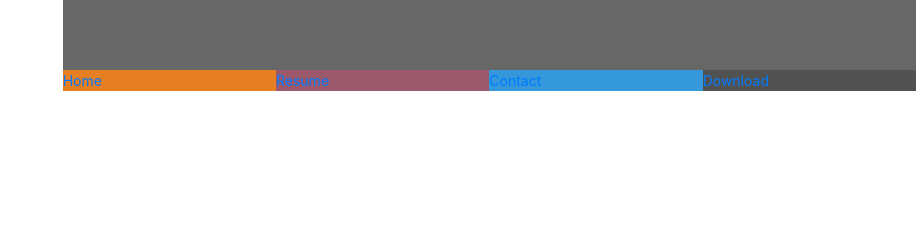
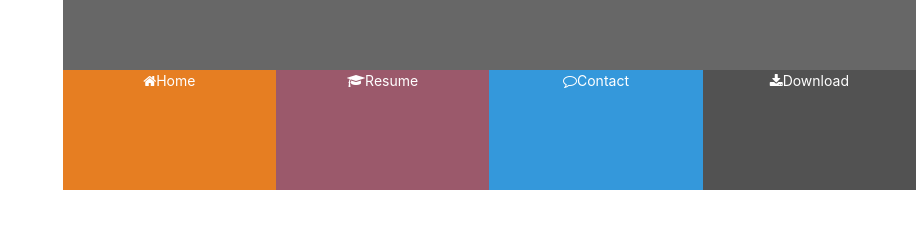
Before and after one commit to Antonio-dev7/resume-project, a plain HTML site: page index.html in a window 1280 px wide. Shown: the part 179-408 px from the top of the page, without its empty margins (364-1280 px from the left). Drawn offline with nearby package versions, Linux system fonts and the light colour scheme.

Commit message:
Initial commit

```diff
--- a/assets/css/style.css
+++ b/assets/css/style.css
@@ -2,7 +2,6 @@
 @import url('https://fonts.googleapis.com/css?family=Roboto:100,200,300,400,500,600,700|Exo:100,200,300,400,500,600,700');
 
 /* -------------------------------------------colours */
-
 .bg-color-name-title {
     background-color: #676767;
 }
@@ -18,8 +17,8 @@
 .ui-menu-color-download {
     background-color: #525252;
 }
+
 /* -------------------------------------------heading */
-
 header {
     margin: 0;
 }
@@ -38,17 +37,6 @@ header {
     -moz-transition: all .5s ease-in-out;
     -webkit-transition: all .5s ease-in-out;
 }
-/*
-The next thing that we can do, then, is start styling our name and our title.
-So we're going to use one of the fonts that we accessed from Google fonts in an
- earlier video, which is the Exo font.It's an interesting font. It's not used
- all that often, but it does have a nice contrast with Roboto, which we'll be
- using as well.Roboto is becoming very popular for web content.We're setting
- the font family to Exo and then San serif as our fallback if Exo fails.
-The font weight is 100, and, as you can see, that matches the option that we
-specified in our font import up at the top of our CSS file.
-*/
-
 
 .name {
     font-family:"Exo", sans-serif;
@@ -73,30 +61,27 @@ specified in our font import up at the top of our CSS file.
 }
 
 /*
-The way to solve this is to create a container with the font-size of 0 so that the spaces are not displayed.
-So we're going to add the menucontainer class to our <ul>.
+to solve create a container with the font-size of 0 so that the spaces are not displayed.Add the menucontainer class to our <ul>.
 */
 .menucontainer {
-    font-size: 0; /* Then in our CSS, we'll target it here, and we'll give that a font-size of 0, which will
-                 close up the gaps between our items.*/
+    font-size: 0; /*close up the gaps between our items.*/
 }
 
-/*
-The problem is that means that all of our items will then have a font-size of 0, so we can no longer see them.
-
-We can override this by using our nav ID, targeting all the children lis and giving a font-size of 14px.
-We'll then also just set the padding to 0 as well because we want to have full control over that.
-Let's try that.*/
-
+/*We can override this by using our nav ID, */
 #nav li {
     font-size: 14px;
     padding: 0;
 }
 
-/* when we run it we relized their is a small gap called the gutter.
-
-We've got this opening gap here now that we need to close.
-The reason for this is that Bootstrap actually provides padding to all the columns by default.
-This is called a gutter so that there's a space before and after the columns.
-
-(To fix it, we can add the no-gutters class ) to all of our rows, and this will switch off the gutters for the columns.*/
+.menuitem {
+    height: 120px;
+    text-align: center;
+    padding: 0;
+}
+/* The anchor,or <a> tag, is our clickable area. So target that.It's a child of menuitem. set its width to 100%.make the entire area of this <div> clickable.*/
+.menuitem a {
+    width: 100px;
+    text-decoration: 0;
+    color: #fff;
+    height: 120px;
+}
--- a/index.html
+++ b/index.html
@@ -12,26 +12,17 @@
 <body>
     <!-- -->
     <header>
-        <!--row1-->
+        <!--row1 no-gutters-->
         <div class="row no-gutters">
 
-<!--
-In our case, the profile photo will act as our logo because that's how our
-character Rosie is going to present herself. She's the brand.
-Now in Bootstrap 4, the first child following a row has to have a column class.
-So what we're just going to do is change our <div> here to an anchor tag so that
-it's a link, and that's going to connect us back to index.html.
-As well as the class of column, we're also going to give it a class of logo so that
-we can access our image and style our logo.
--->
+
             <a class="col-md-4 logo" href="index.html">
 
             </a>
-<!--split up our screen into one-third and two-thirds sections.adding new bootstrap row inside it we need a colum row.-->
             <div class="col-md-8">
 
-                <!--row2-->
-                <div class="row no-gutters bg-color-name-title "> <!--bg-color-name-title->will be background-color. copied in style.css-->
+                <!--row2 no-gutters-->
+                <div class="row no-gutters bg-color-name-title ">
                     <div class="col heading">
                         <h1 class="name">Rosie Steven</h1>
                         <h2 class="title">Full Stack Developer</h2>
@@ -39,21 +30,22 @@ we can access our image and style our logo.
                 </div>
 
                 <!--row3 no-gutters-->                                  <!--NAVIGATION-->
-                <div class="row no-gutters"> <!--We need to add another row underneath our column, inside it will another column as child.-->
+                <div class="row no-gutters">
                     <div class="col"> <!-- column child. un-ordered list.-->
-                        <ul id="nav" class="list-inline menucontainer"> <!-- new container class to close the gaps in the list.-->
-                            <li class="col-6 col-sm-3 ui-menu-color-home list-inline-item">
-                                <a href="#"><span>Home</span></a>
+                        <ul id="nav" class="list-inline menucontainer"> <!--new container class to close the gaps in the list.-->
+                            <li class="col-6 col-sm-3 ui-menu-color-home list-inline-item menuitem"><!--then we add another class called (menuitem)better text and icons visually pleasing-->
+                            <!--using i element for font-awesome to style menu. after adding menu items./ then we add another class called (menuitem), the add in in style.-->
+                                <a href="#"><i class="fa fa-home" arial-hidden="true"></i><span>Home</span></a>
                             </li>
-                             <li class="col-6 col-sm-3 ui-menu-color-resume list-inline-item">
-                                <a href="#"><span>Resume</span></a>
+                             <li class="col-6 col-sm-3 ui-menu-color-resume list-inline-item menuitem"><!--then we add another class called (menuitem)better text and icons visually pleasing-->
+                                <a href="#"><i class="fa fa-graduation-cap" arial-hidden="true"></i><span>Resume</span></a>
                             </li>
-                             <li class="col-6 col-sm-3 ui-menu-color-contact list-inline-item">
-                                <a href="#"><span>Contact</span></a>
+                             <li class="col-6 col-sm-3 ui-menu-color-contact list-inline-item menuitem"><!--then we add another class called (menuitem)better text and icons visually pleasing-->
+                                <a href="#"><i class="fa fa-comment-o" arial-hidden="true"></i><span>Contact</span></a>
                              </li>
-                            <li class="col-6 col-sm-3 ui-menu-color-download list-inline-item">
-                                <a href="#"><span>Download</span></a>
-                            </li> <!-- adter this sort out the backgound color of the this list.-->
+                            <li class="col-6 col-sm-3 ui-menu-color-download list-inline-item menuitem"><!--then we add another class called (menuitem)better text and icons visually pleasing-->
+                                <a href="#"><i class="fa fa-download" arial-hidden="true"></i><span>Download</span></a>
+                            </li> <!-- after this sort out the backgound color of the this list.-->
 
                         </ul>
                     </div>
```
